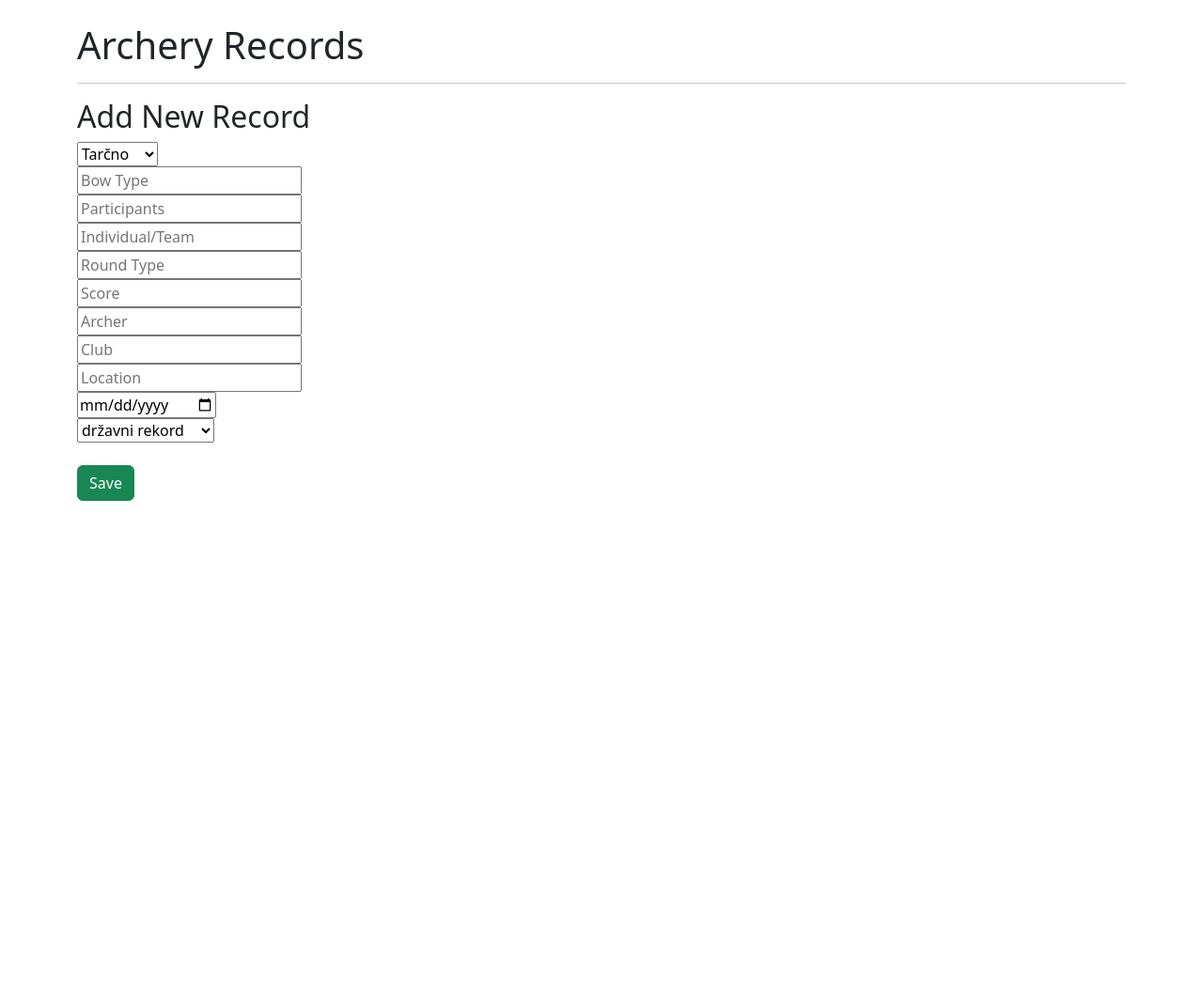
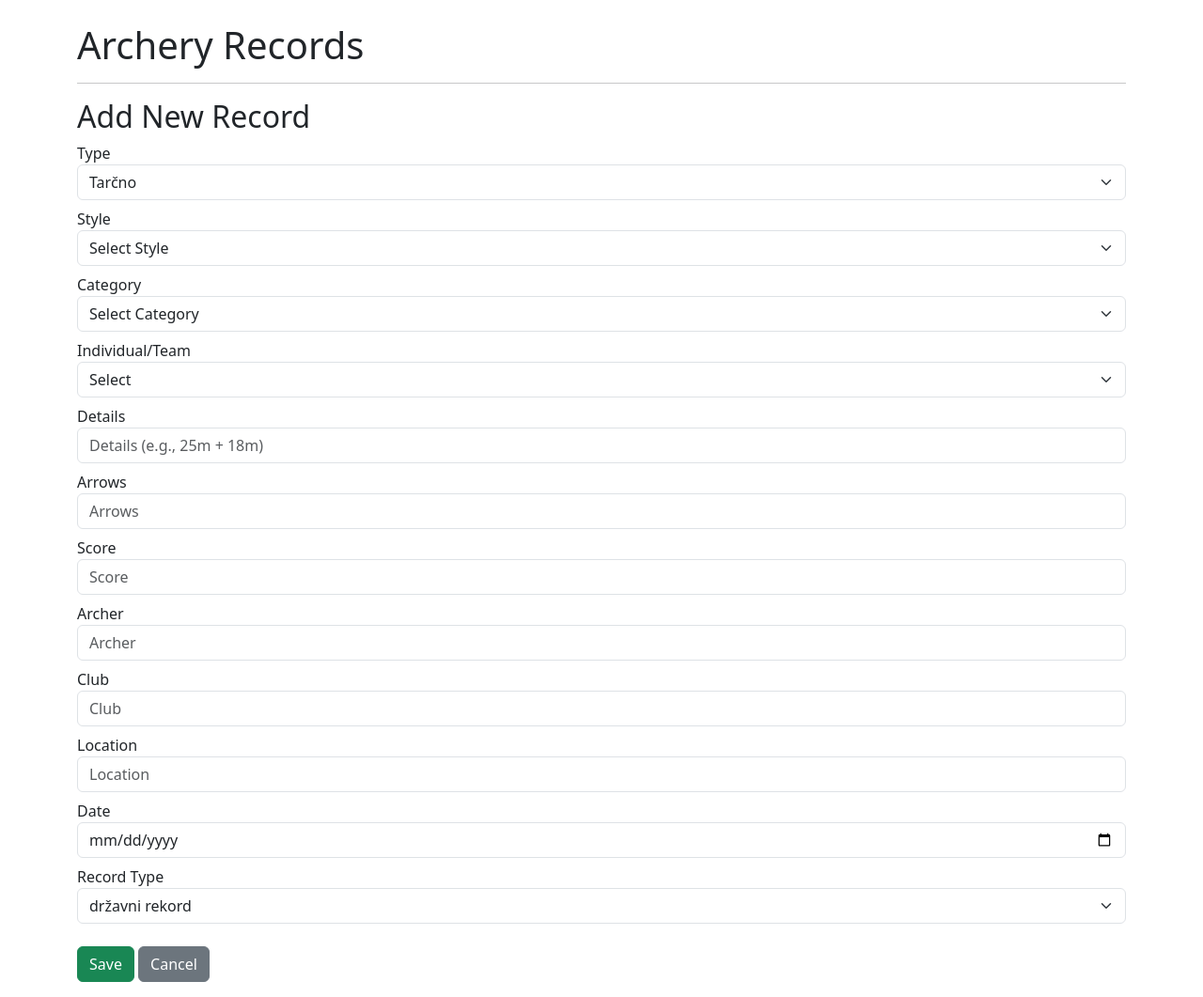
Before and after one commit to SimonPavlin68/records, a Flask app: page /add in a window 1280 px wide. Shown: the whole page at 94% size. Before the commit the page ends 533 px from the top, so only its background shows below. Run offline with Flask 3, Linux system fonts and the light colour scheme.

Commit message:
pycharm - 3 -

```diff
--- a/app.py
+++ b/app.py
@@ -11,24 +11,35 @@ with app.app_context():
     db.create_all()  # ustvari bazo, če še ne obstaja
 
 
-# --- Prikaz vseh rekordov ---
 @app.route('/', methods=['GET'])
 def index():
+    # pobrati filtre iz GET parametrov
     filters = {
-        'bow_type': request.args.get('bow_type'),
+        'type': request.args.get('type'),
+        'style': request.args.get('style'),
+        'category': request.args.get('category'),
+        'archer': request.args.get('archer'),
         'club': request.args.get('club'),
-        'record_type': request.args.get('record_type')
+        'date': request.args.get('date')
     }
 
     query = Record.query
-    if filters['bow_type']:
-        query = query.filter_by(bow_type=filters['bow_type'])
+
+    if filters['type']:
+        query = query.filter(Record.type.ilike(f"%{filters['type']}%"))
+    if filters['style']:
+        query = query.filter(Record.style.ilike(f"%{filters['style']}%"))
+    if filters['category']:
+        query = query.filter(Record.category.ilike(f"%{filters['category']}%"))
+    if filters['archer']:
+        query = query.filter(Record.archer.ilike(f"%{filters['archer']}%"))
     if filters['club']:
-        query = query.filter_by(club=filters['club'])
-    if filters['record_type']:
-        query = query.filter_by(record_type=filters['record_type'])
+        query = query.filter(Record.club.ilike(f"%{filters['club']}%"))
+    if filters['date']:
+        query = query.filter(Record.date == filters['date'])
 
     records = query.order_by(Record.date.desc()).all()
+
     return render_template('index.html', records=records, filters=filters)
 
 
--- a/templates/add.html
+++ b/templates/add.html
@@ -1,29 +1,73 @@
 {% extends "base.html" %}
 {% block content %}
 <h2>Add New Record</h2>
-<form method="post">
-    <select name="type" required>
+
+<form method="post" class="mb-3">
+
+    <label>Type</label>
+    <select name="type" required class="form-select mb-2">
         <option value="Tarčno">Tarčno</option>
         <option value="Dvorana">Dvorana</option>
         <option value="3-D">3-D</option>
         <option value="Poljsko">Poljsko</option>
         <option value="Clout">Clout</option>
         <option value="Flight">Flight</option>
-    </select><br>
-    <input type="text" name="bow_type" placeholder="Bow Type"><br>
-    <input type="text" name="participants" placeholder="Participants"><br>
-    <input type="text" name="individual_or_team" placeholder="Individual/Team"><br>
-    <input type="text" name="round_type" placeholder="Round Type"><br>
-    <input type="number" name="score" placeholder="Score"><br>
-    <input type="text" name="archer" placeholder="Archer"><br>
-    <input type="text" name="club" placeholder="Club"><br>
-    <input type="text" name="location" placeholder="Location"><br>
-    <input type="date" name="date"><br>
-    <select name="record_type" required>
+    </select>
+
+    <label>Style</label>
+    <select name="style" class="form-select mb-2">
+        <option value="">Select Style</option>
+        <option value="Recurve">Recurve</option>
+        <option value="Compound">Compound</option>
+        <option value="Longbow">Longbow</option>
+        <option value="Barebow">Barebow</option>
+    </select>
+
+    <label>Category</label>
+    <select name="category" class="form-select mb-2">
+        <option value="">Select Category</option>
+        <option value="Članice">Članice</option>
+        <option value="Člani">Člani</option>
+        <option value="Mladinke">Mladinke</option>
+        <option value="Mladinci">Mladinci</option>
+    </select>
+
+    <label>Individual/Team</label>
+    <select name="individual_or_team" class="form-select mb-2">
+        <option value="">Select</option>
+        <option value="Individual">Individual</option>
+        <option value="Team">Team</option>
+    </select>
+
+    <label>Details</label>
+    <input type="text" name="details" class="form-control mb-2" placeholder="Details (e.g., 25m + 18m)">
+
+    <label>Arrows</label>
+    <input type="number" name="arrows" class="form-control mb-2" placeholder="Arrows">
+
+    <label>Score</label>
+    <input type="number" name="score" class="form-control mb-2" placeholder="Score">
+
+    <label>Archer</label>
+    <input type="text" name="archer" class="form-control mb-2" placeholder="Archer">
+
+    <label>Club</label>
+    <input type="text" name="club" class="form-control mb-2" placeholder="Club">
+
+    <label>Location</label>
+    <input type="text" name="location" class="form-control mb-2" placeholder="Location">
+
+    <label>Date</label>
+    <input type="date" name="date" class="form-control mb-2">
+
+    <label>Record Type</label>
+    <select name="record_type" required class="form-select mb-2">
         <option value="državni rekord">državni rekord</option>
         <option value="najboljši rezultat">najboljši rezultat</option>
     </select>
-    <br><br>
-    <button type="submit" class="btn btn-success">Save</button>
+
+    <button type="submit" class="btn btn-success mt-3">Save</button>
+    <a href="{{ url_for('index') }}" class="btn btn-secondary mt-3">Cancel</a>
 </form>
+
 {% endblock %}
```
Also changed, not shown: templates/index.html (+40 -12 lines). Lines whose indentation alone changed are shown as unchanged.
